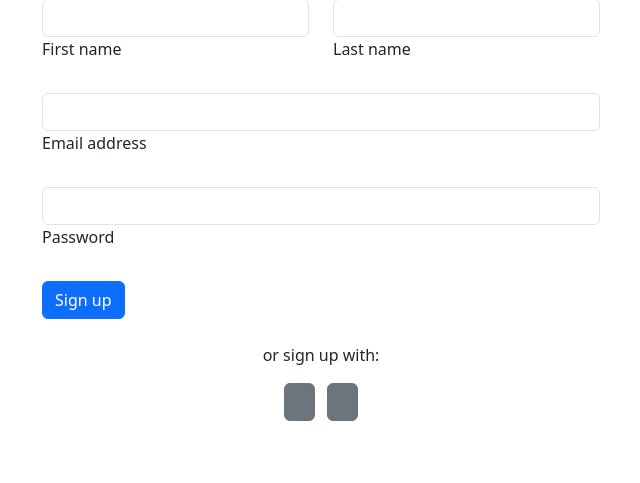
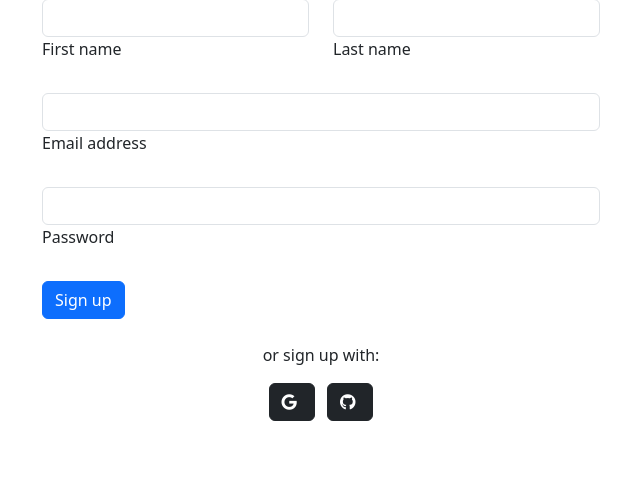
Before and after one commit to effiecancode/Customer_Relations_Management-App, a Django app: page /Account/signup/ in a window 1280 px wide. Shown: the part 137-620 px from the top of the page, without its empty margins (319-959 px from the left). Run offline with Django 4.2, Linux system fonts and the light colour scheme.

Commit message:
font awesome bootstrap, google/github

```diff
--- a/dcrm/Account/templates/Account/create_account.html
+++ b/dcrm/Account/templates/Account/create_account.html
@@ -44,11 +44,11 @@
         <div class="text-center">
             <p>or sign up with:</p>
 
-        <button data-mdb-ripple-init type="button" class="btn btn-secondary btn-floating mx-1">
+            <button data-mdb-ripple-init type="button" class="btn btn-dark btn-floating mx-1">
                 <i class="fab fa-google"></i>
             </button>
 
-        <button data-mdb-ripple-init type="button" class="btn btn-secondary btn-floating mx-1">
+            <button data-mdb-ripple-init type="button" class="btn btn-dark btn-floating mx-1">
                 <i class="fab fa-github"></i>
             </button>
         </div>
--- a/dcrm/website/static/website/css/styles.css
+++ b/dcrm/website/static/website/css/styles.css
@@ -4,13 +4,17 @@
     background-color: #91de65;
 } */
 
+/* .text-center {
+  background-color: #DB4437;
+} */
+
 /* Style for MDB buttons */
 .btn {
     padding: 8px 16px;
     border-radius: 4px;
-    background-color: #f0f0f0;
+    background-color: #0b0b0b;
     color: #91de65;
-    border: none;
+    border-color: solid green;
     cursor: pointer;
     transition: background-color 0.3s ease;
   }
@@ -18,15 +22,15 @@
   /* Style for Font Awesome icons inside buttons */
   .btn i {
     /* Adjust the icon's appearance */
-    margin-right: 5px; /* Adds some spacing between the icon and text */
+    margin-right: 5px;
   }
 
   /* Change color for Google icon */
   .btn i.fab.fa-google {
-    color: #DB4437; /* Red color */
+    color: #fff;
   }
 
   /* Change color for GitHub icon */
   .btn i.fab.fa-github {
-    color: #211F1F; /* Dark color */
+    color: #fff;
   }
--- a/dcrm/website/templates/website/base.html
+++ b/dcrm/website/templates/website/base.html
@@ -7,6 +7,9 @@
     <meta name="viewport" content="width=device-width, initial-scale=1">
     <title>CRM</title>
     <link href="{% static 'website/css/styles.css' %}" rel="stylesheet">
+
+    <link href="https://cdnjs.cloudflare.com/ajax/libs/font-awesome/5.15.4/css/all.min.css" rel="stylesheet">
+
 
     <link href="https://cdn.jsdelivr.net/npm/bootstrap@5.3.2/dist/css/bootstrap.min.css" rel="stylesheet" integrity="sha384-T3c6CoIi6uLrA9TneNEoa7RxnatzjcDSCmG1MXxSR1GAsXEV/Dwwykc2MPK8M2HN" crossorigin="anonymous">
   </head>
```
Lines whose indentation alone changed are shown as unchanged.
